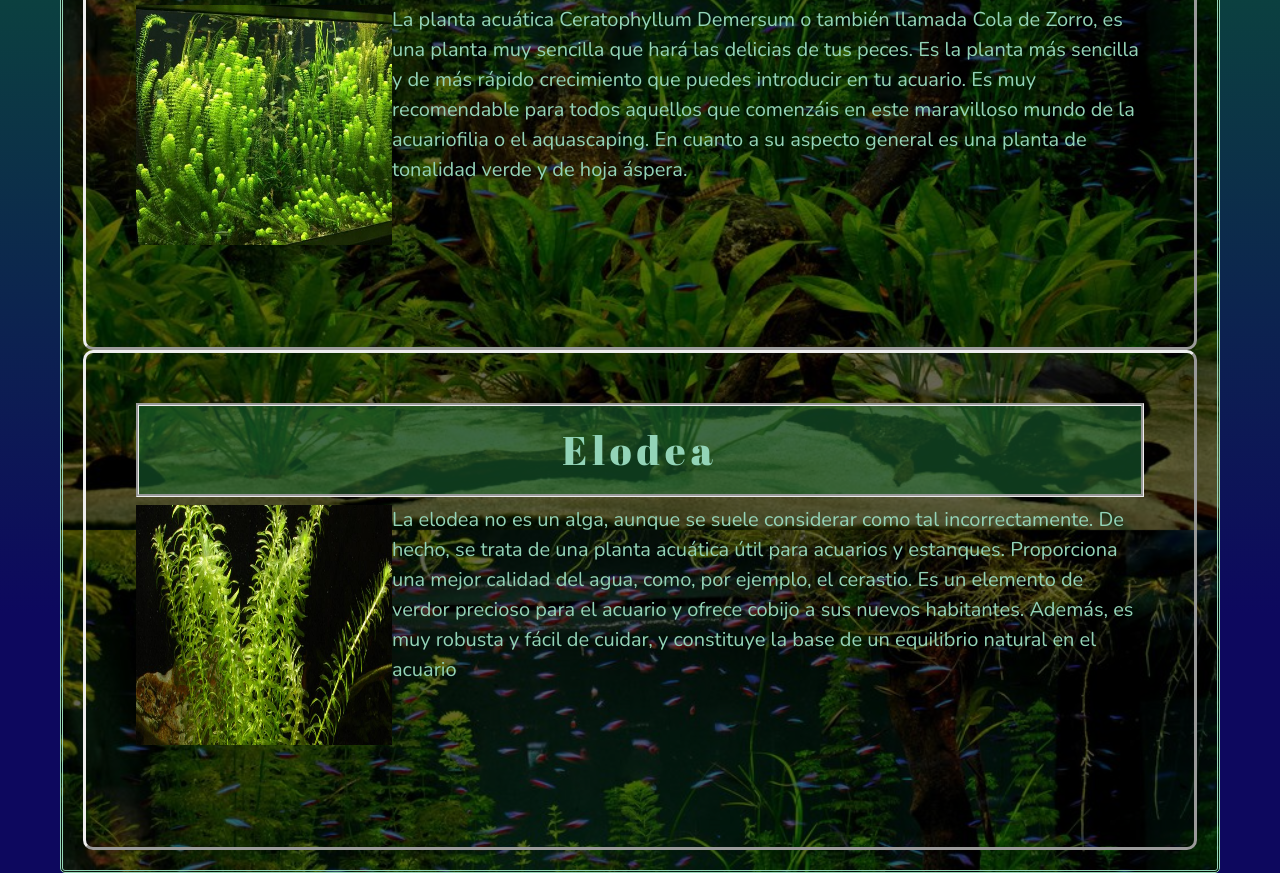
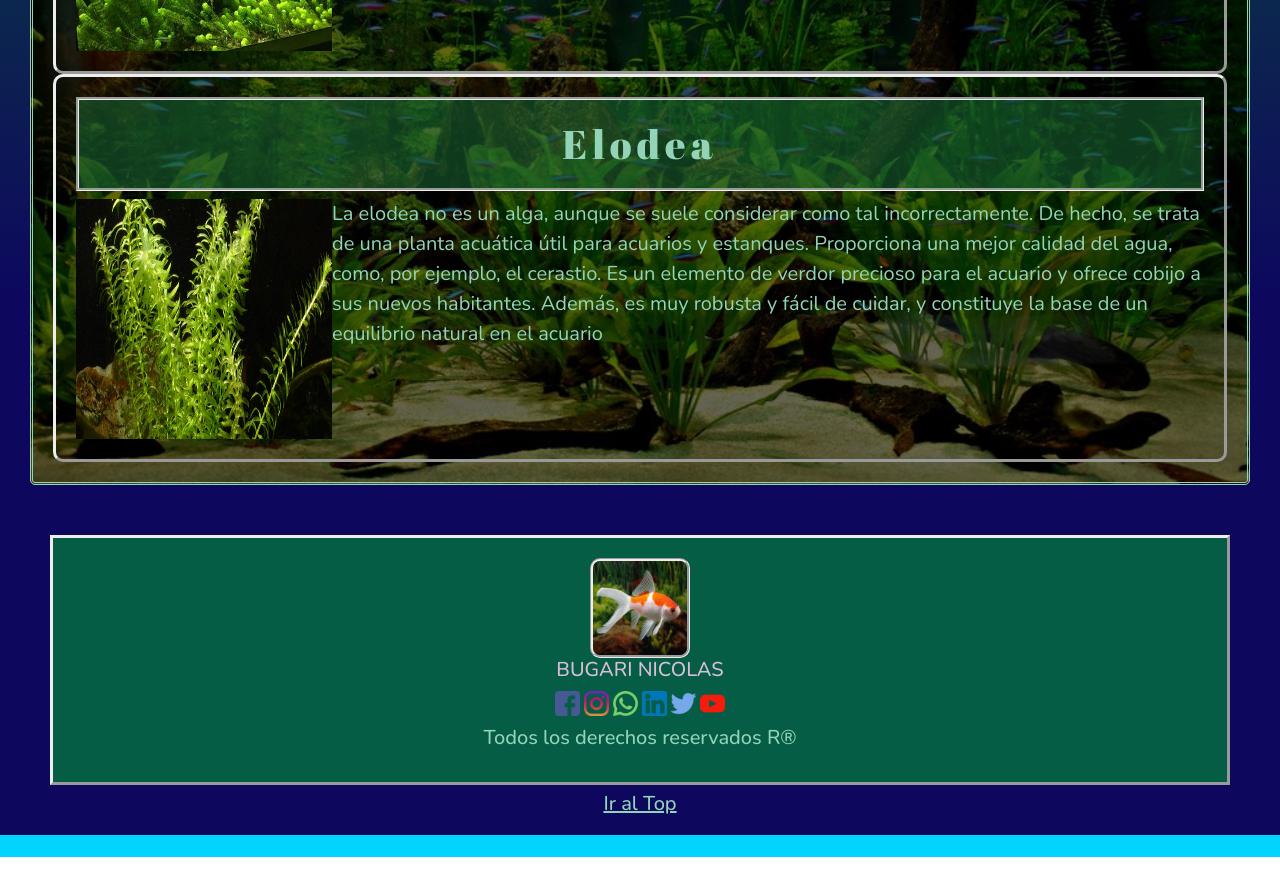
Before and after one commit to NicolasBugari/PreEntrega2Bugari, a plain HTML site: page Paginas/plantas.html in a window 1280 px wide. Shown: the part 1863-2736 px from the top of the page. Drawn offline with nearby package versions, Linux system fonts and the light colour scheme.

Commit message:
Ultimos retoques

```diff
--- a/Paginas/plantas.html
+++ b/Paginas/plantas.html
@@ -60,16 +60,16 @@
                 <img class="imgplantas" src="../fotos/HelechodeJava.jpg" style="float: left" alt="helecho de java">
                 <p2 class="text2">
                 El helecho de Java es una planta helófita que procede de Asia. En la naturaleza, el Microsorum pteropus crece en arroyos y cascadas, principalmente sobre rocas o pegada a la madera. El helecho tiene una enorme capacidad de adaptación. En función de la ubicación, puede crecer permanentemente bajo el agua o en tierra, sobre suelo boscoso húmedo. Las hojas del helecho de Java son alargadas y se van estrechando hasta terminar en punta. Además, tiene la raigambre de color entre marrón oscuro y negro.
+                </p2>
                 </div>
-                </p2>
                 <div class="plantas">
                 <h2>Musgo de Java</h2>
                 <img class="imgplantas" src="../fotos/MusgodeJava.jpg" style="float: left" alt="musgo de java">
                 <p2 class="text2">
                 El musgo de Java, Vesicularia dubyana, es una planta acuática de agua dulce originaria de los países del sudeste asiático, incluyendo la Isla de Java, que le ha dado su nombre. Es muy comúnmente utilizada en acuarios de agua dulce, aunque también puede ser utilizada en acuarios de agua salobre. El nombre "musgo de Java" se usa para otras especies de musgo usadas en acuariofilia que no son V. dubyana, como Taxiphyllum barbieri y otras especies de ambos géneros.
                 Las especies vendidas bajo el nombre de "musgo de Java" comparten ciertas características. Carecen de raíz, pero pueden adherirse con facilidad a muchas superficies incluyendo trocos, rocas, grava e incluso vidrio y equipo eléctrico dentro del acuario. Son fáciles de cuidar ya que no necesita de grava, fertilizantes ni luces intensas y es tolerante respecto al pH y a la dureza del agua. Estas características, aunadas al hecho de que la planta es estéticamente placentera, han hecho del musgo de Java una planta popular entre los acuaristas.
+                </p2>
                 </div>
-                </p2>
                 <div class="plantas">
                 <h2>Cola de Zorro</h2>
                 <img class="imgplantas" src="../fotos/ColadeZorro.jpg" style="float: left" alt="cola de zorro">
@@ -78,8 +78,8 @@
                 Es la planta más sencilla y de más rápido crecimiento que puedes introducir en tu acuario.
                 Es muy recomendable para todos aquellos que comenzáis en este maravilloso mundo de la acuariofilia o el aquascaping.
                 En cuanto a su aspecto general es una planta de tonalidad verde y de hoja áspera.
+                </p2>
                 </div>
-                </p2>
                 <div class="plantas">
                 <h2>Elodea</h2>
                 <img class="imgplantas" src="../fotos/Elodea.jpg" style="float: left" alt="elodea">
@@ -96,12 +96,12 @@
     <fieldset>
            <img class="logo" src="../fotos/Iconos/android-chrome-512x512.png" alt="logo" width="100px">
             <h5>BUGARI NICOLAS</h5>
-            <img src="../Redes/facebook.png" alt="facebook" width="15px" >
-            <img src="../Redes/instagram.png" alt="Instagram" width="15px">
-            <img src="../Redes/whatsapp.png" alt="whatsapp" width="15px">
-            <img src="../Redes/linkedin.png" alt="linkedin" width="15px">
-            <img src="../Redes/gorjeo.png" alt="twitter" width="15px">
-            <img src="../Redes/youtube.png" alt="youtube" width="15px">
+            <img src="../Redes/facebook.png" alt="facebook" width="25px" >
+            <img src="../Redes/instagram.png" alt="Instagram" width="25px">
+            <img src="../Redes/whatsapp.png" alt="whatsapp" width="25px">
+            <img src="../Redes/linkedin.png" alt="linkedin" width="25px">
+            <img src="../Redes/gorjeo.png" alt="twitter" width="25px">
+            <img src="../Redes/youtube.png" alt="youtube" width="25px">
     </fieldset>
 	<h5 class="derechos">Todos los derechos reservados R® </h5>
     <a class="top" href="#top">
--- a/scss/estilo.scss
+++ b/scss/estilo.scss
@@ -176,7 +176,6 @@ h1.tittle {
     width: 27vw;
   }
   .pez {
-    float: left;
     border-style: outset;
     padding: 20px;
     border-radius: 10px;
@@ -189,7 +188,7 @@ h1.tittle {
   }
   .peceras {
     border-style: outset;
-    padding: 50px;
+    padding: 20px;
     border-radius: 10px;
     text-align: center;
     height: 400px;
@@ -199,10 +198,10 @@ h1.tittle {
     width: 20vw;
   }
   .plantas {
+    float: left;
     border-style: outset;
-    padding: 50px;
+    padding: 20px;
     border-radius: 10px;
-    height: 500px;
   }
   .imgplantas{
     height: 30vh;
@@ -254,7 +253,7 @@ h1.tittle {
     background-size: cover;
     background-blend-mode: darken;
     padding: 20px;
-    margin: 60px;
+    margin: 30px;
     color: $color-foot;
     font-family: $text-font, sans-serif;
   }
@@ -333,8 +332,8 @@ h1.tittle {
     background-size: cover;
   }
   footer {
-    background-color: rgb(36, 93, 167);
     height: 70px;
+    width: auto;
     text-align: center;
     margin: 50px;
     border-style: outset;
```
Also changed, not shown: Paginas/contacto.html (+7 -7 lines), Paginas/cuidados.html (+6 -6 lines), Paginas/peceras.html (+6 -6 lines), Paginas/peces.html (+9 -8 lines), index.html (+6 -6 lines), css/estilo.css, 1 other file.
